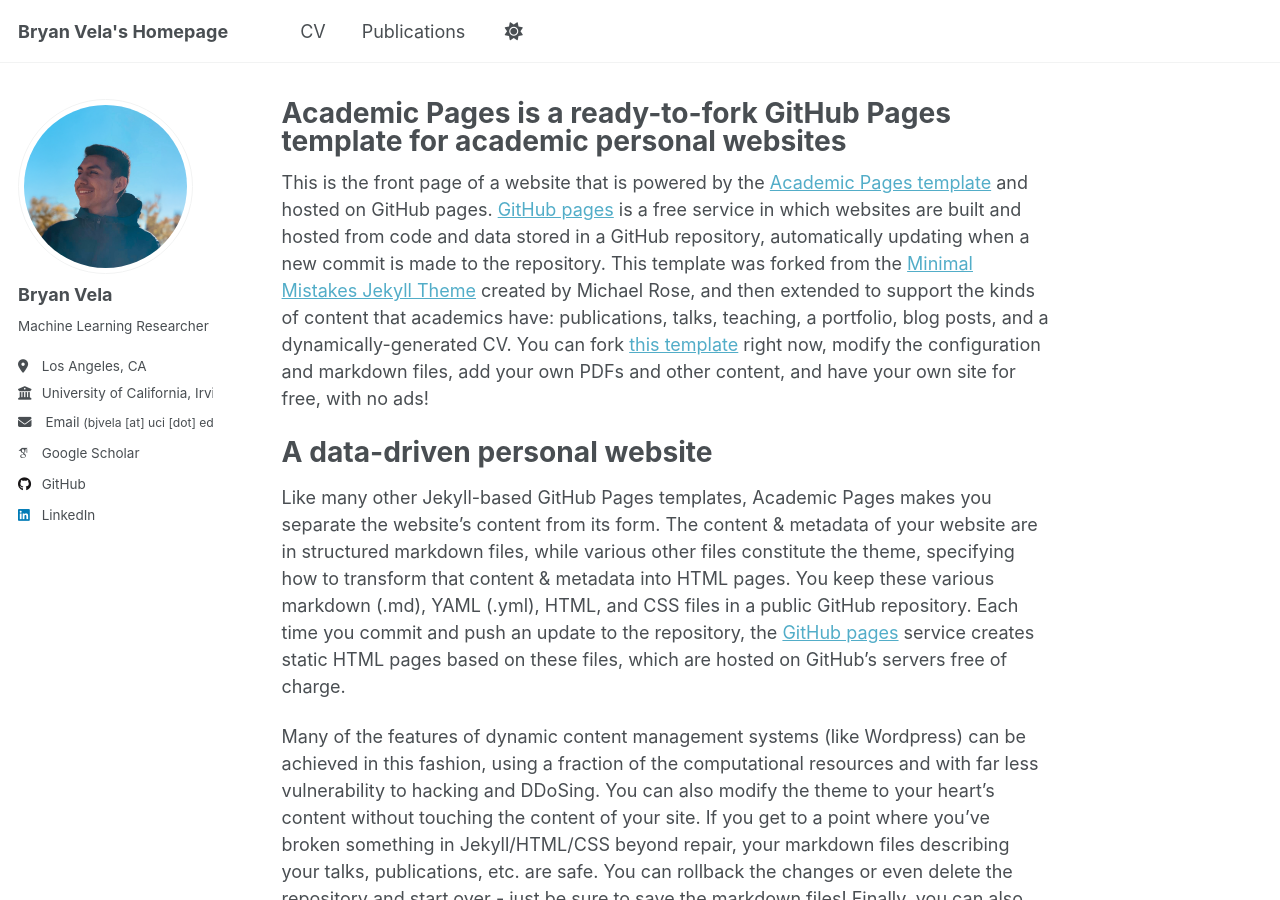
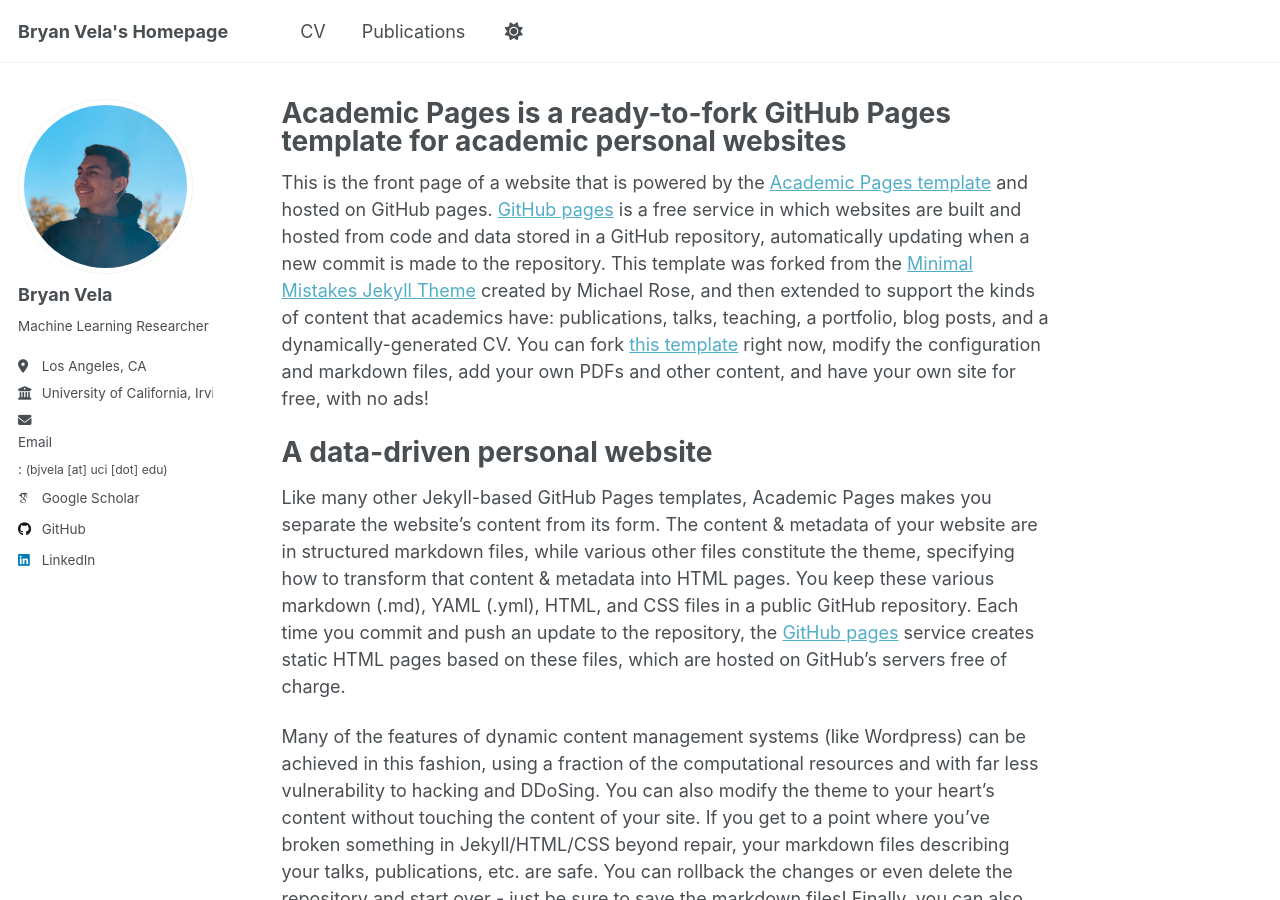
Before and after one commit to bryanjvela/bryanjvela.github.io, a Jekyll site: the page built from _pages/about.md, in a window 1280 px wide and 900 px high. Built offline with Jekyll 4.4.1, drawn with Linux system fonts in a browser that asks for light colours; some web fonts are replaced.

Commit message:
Update author-profile.html email

```diff
--- a/_includes/author-profile.html
+++ b/_includes/author-profile.html
@@ -35,13 +35,16 @@
       {% endif %}
       {% if author.email %}
         <li>
+          <i class="fas fa-fw fa-envelope icon-pad-right" aria-hidden="true"></i>
           <a href="mailto:{{ author.email }}">
-            <i class="fas fa-fw fa-envelope icon-pad-right" aria-hidden="true"></i>
             {{ site.data.ui-text[site.locale].email_label | default: "Email" }}
-            <span style="font-size: 0.9em;">({{ author.email | replace: "@", " [at] " | replace: ".", " [dot] " }})</span>
-          </a>
+          </a>:
+          <span style="font-size: 0.9em;">
+            ({{ author.email | replace: "@" , " [at] " | replace: "." , " [dot] " }})
+          </span>
         </li>
       {% endif %}
+
 
 
       <!-- Font Awesome and Academicons icons / Academic websites -->
```
